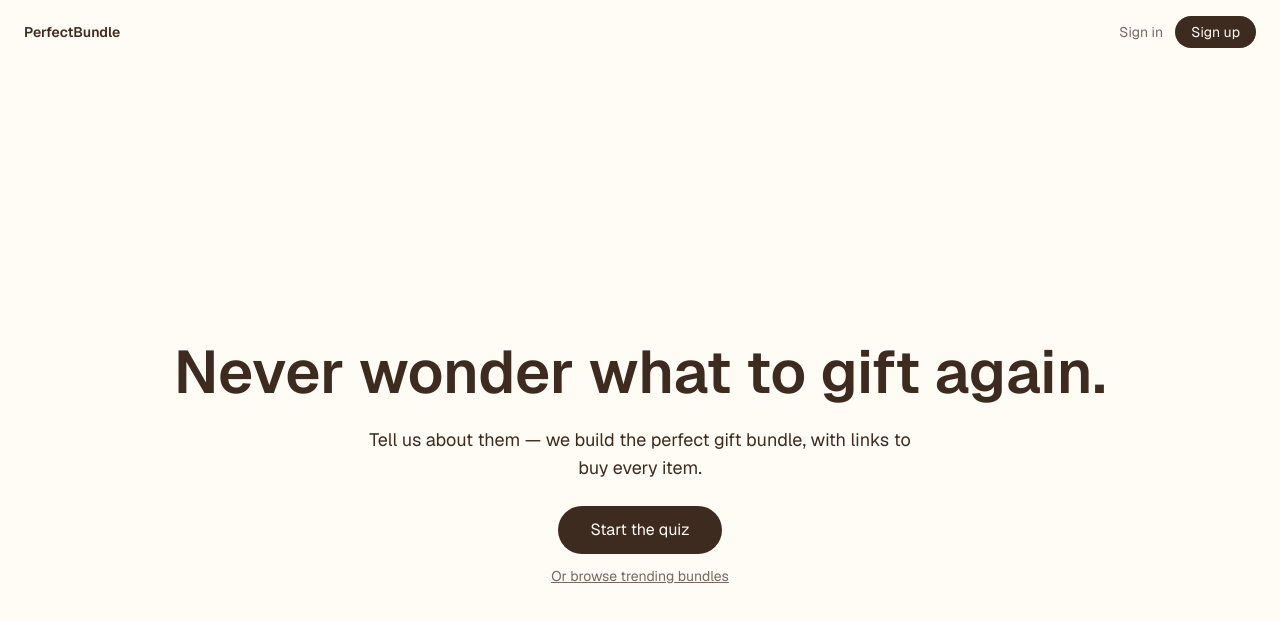
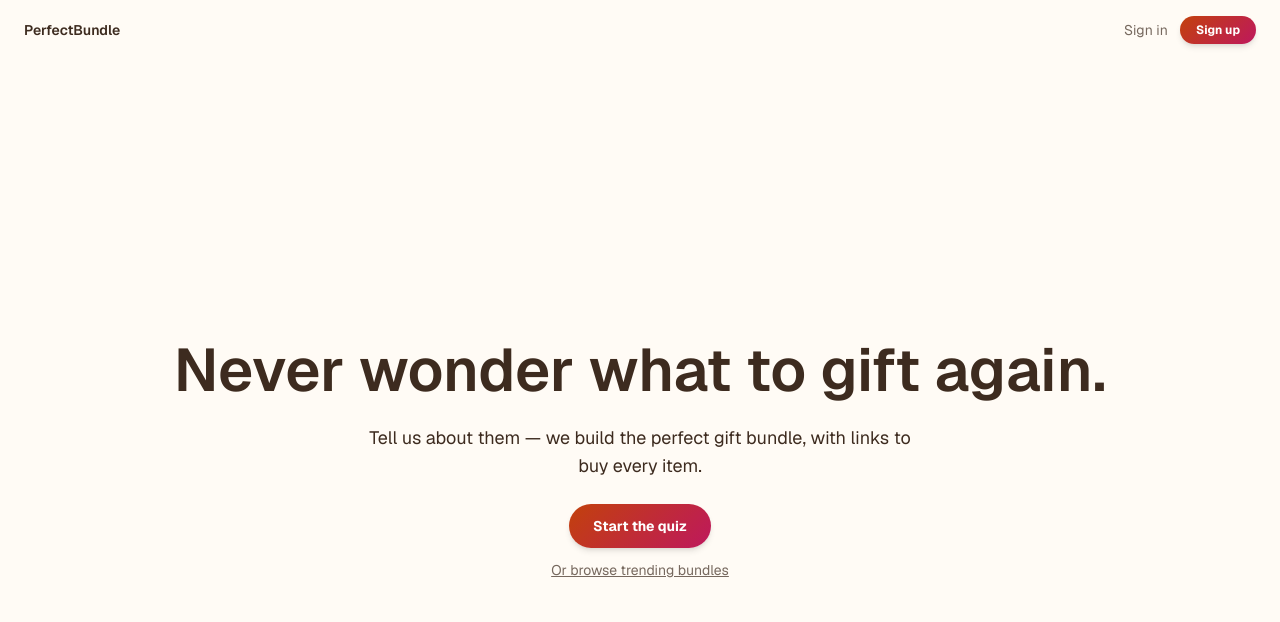
Before and after one commit to alanhasbiro/perfectbundle, a React app: page / in a window 1280 px wide. Built offline with nearby package versions, Linux system fonts and the light colour scheme; some packages are replaced by stand-ins of ours; no server answers.

Commit message:
feat(design): apply warm CTA styling to landing page and header

```diff
--- a/src/app/page.tsx
+++ b/src/app/page.tsx
@@ -31,7 +31,7 @@ export default function Home() {
       >
         <Link
           href="/quiz"
-          className="rounded-full bg-foreground px-8 py-3 text-background transition hover:opacity-85"
+          className="btn-primary"
         >
           Start the quiz
         </Link>
--- a/src/components/site-header.tsx
+++ b/src/components/site-header.tsx
@@ -13,16 +13,16 @@ export function SiteHeader() {
             <button className="opacity-70 hover:opacity-100">Sign in</button>
           </SignInButton>
           <SignUpButton>
-            <button className="rounded-full bg-foreground px-4 py-1.5 text-background transition hover:opacity-85">
+            <button className="btn-primary px-4 py-1.5 text-xs">
               Sign up
             </button>
           </SignUpButton>
         </Show>
         <Show when="signed-in">
-          <Link href="/my-bundles" className="opacity-70 hover:opacity-100">
+          <Link href="/my-bundles" className="opacity-70 transition hover:text-accent-solid hover:opacity-100">
             My bundles
           </Link>
-          <Link href="/profiles" className="opacity-70 hover:opacity-100">
+          <Link href="/profiles" className="opacity-70 transition hover:text-accent-solid hover:opacity-100">
             Profiles
           </Link>
           <UserButton />
```
